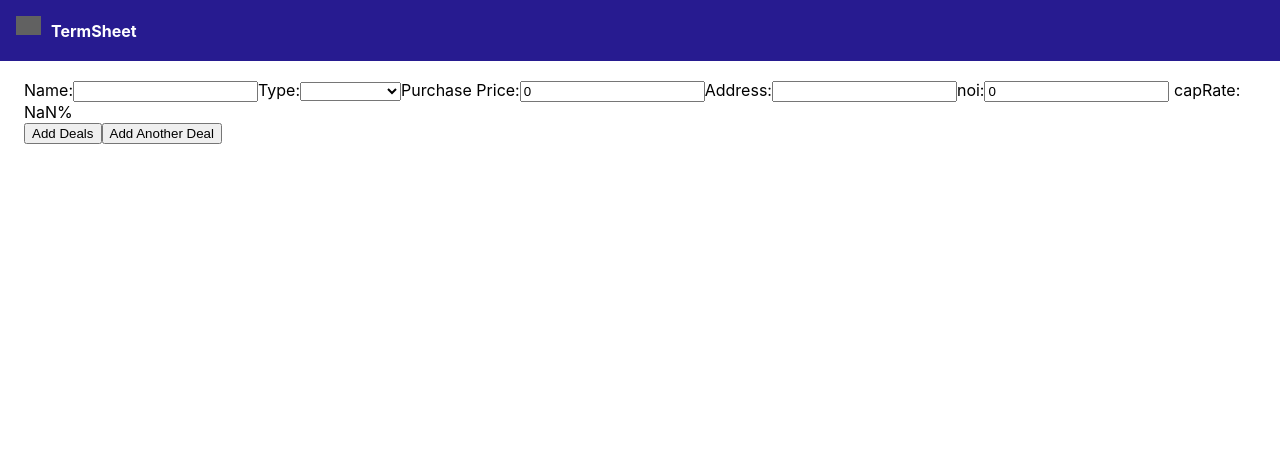
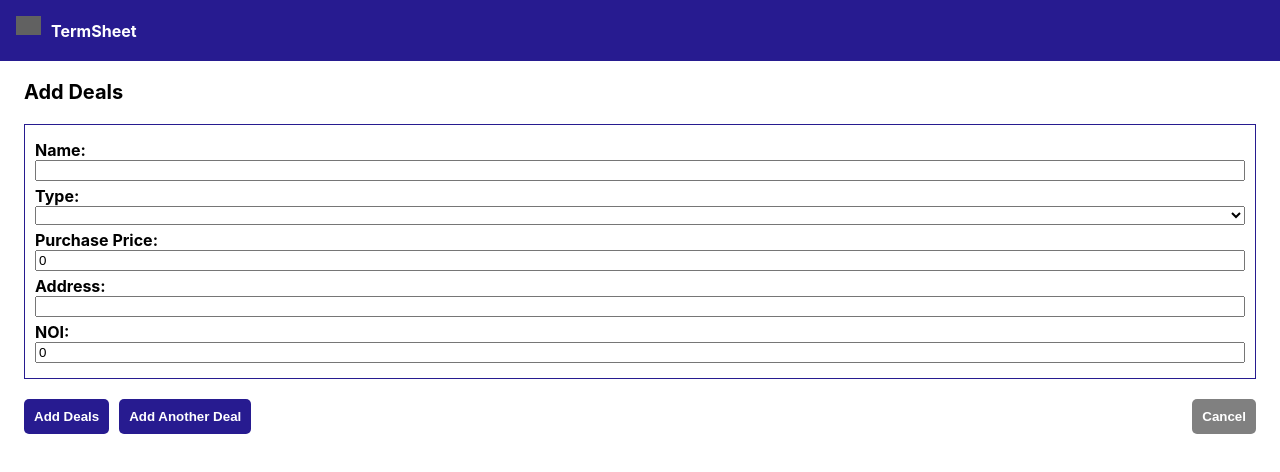
Before and after one commit to Rafaela9136/term-sheet-angular, an Angular app: page /add-deals in a window 1280 px wide. Shown: the top 472 px of the page. Built offline with nearby package versions, Linux system fonts and the light colour scheme; grey boxes are pictures that could not be loaded.

Commit message:
style: Adds style to details, add and edit views.

```diff
--- a/src/app/components/deal-details/deal-details.component.css
+++ b/src/app/components/deal-details/deal-details.component.css
@@ -0,0 +1,8 @@
+.title {
+  font-size: 20px;
+  font-weight: bold;
+}
+
+.return-btn {
+  float: right;
+}
--- a/src/app/components/deal-details/deal-details.component.html
+++ b/src/app/components/deal-details/deal-details.component.html
@@ -1,10 +1,12 @@
 <div *ngIf="deal">
-  <h2>{{ deal.name }} Details</h2>
-  <p>Type: {{ deal.type }}</p>
-  <p>Purchase Price: ${{ deal.purchasePrice }}</p>
-  <p>Address: ${{ deal.address }}</p>
-  <p>NOI: ${{ deal.noi }}</p>
-  <p>capRate: {{ deal.capRate }}%</p>
+  <p class="title">{{ deal.name }} Details</p>
+  <div>
+    <p><b>Type:</b> {{ deal.type }}</p>
+    <p><b>Purchase Price:</b> ${{ deal.purchasePrice }}</p>
+    <p><b>Address:</b> ${{ deal.address }}</p>
+    <p><b>NOI:</b> ${{ deal.noi }}</p>
+    <p><b>Cap Rate (NOI/Purchase Price):</b> {{ deal.capRate }}%</p>
+  </div>
 
-  <button (click)="goBack()">Go Back</button>
+  <button class="return-btn" (click)="goBack()">Nice! Take me back to the list.</button>
 </div>
--- a/src/app/components/deal-modal/deal-modal.component.css
+++ b/src/app/components/deal-modal/deal-modal.component.css
@@ -0,0 +1,36 @@
+.title {
+  font-size: 20px;
+  font-weight: bold;
+}
+
+.deal-container {
+  padding: 10px;
+  border: 1px solid #271b90;
+  margin: 10px 0;
+
+  label {
+    width: 100%;
+    margin: 5px 0;
+    display: grid;
+  }
+}
+
+.btn {
+  border: none;
+  padding: 10px;
+  margin-top: 10px;
+  border-radius: 5px;
+  color: white;
+  font-weight: bold;
+
+  &.add-btn {
+    float: left;
+    margin-right: 10px;
+    background-color: #271b90;
+  }
+
+  &.return-btn {
+    float: right;
+    background-color: gray;
+  }
+}
--- a/src/app/components/deal-modal/deal-modal.component.html
+++ b/src/app/components/deal-modal/deal-modal.component.html
@@ -1,29 +1,81 @@
 <div class="modal">
-  <form (ngSubmit)="onSubmit()">
-    <div *ngFor="let deal of newDeals; let i = index" class="deal-container">
-      <label for="name{{i}}">Name:</label>
+  <p class="title">Add Deals</p>
+
+  <div *ngFor="let deal of newDeals; let i = index" class="deal-container">
+    <label for="name{{i}}">
+      <b>Name: </b>
       <input type="text" id="name{{i}}" name="name{{i}}" [(ngModel)]="deal.name" required>
+    </label>
 
-      <label for="type{{i}}">Type:</label>
+    <label for="type{{i}}">
+      <b>Type: </b>
       <select id="type{{i}}" [(ngModel)]="deal.type" name="type{{i}}" required>
         <option value="Acquisition">Acquisition</option>
         <option value="Lease">Lease</option>
         <option value="Development">Development</option>
       </select>
+    </label>
 
-      <label for="purchasePrice{{i}}">Purchase Price:</label>
+    <label for="purchasePrice{{i}}">
+      <b>Purchase Price: </b>
       <input type="number" id="purchasePrice{{i}}" name="purchasePrice{{i}}" [(ngModel)]="deal.purchasePrice" required>
+    </label>
 
-      <label for="address{{i}}">Address:</label>
+    <label for="address{{i}}">
+      <b>Address: </b>
       <input type="text" id="address{{i}}" name="address{{i}}" [(ngModel)]="deal.address" required>
+    </label>
 
-      <label for="noi{{i}}">noi:</label>
+    <label for="noi{{i}}">
+      <b>NOI: </b>
       <input type="number" id="noi{{i}}" name="noi{{i}}" [(ngModel)]="deal.noi" required>
+    </label>
 
-      capRate: {{ deal.noi / deal.purchasePrice }}%
+    <label for="capRate{{i}}" *ngIf="deal.noi && deal.purchasePrice">
+      <b>Cap Rate (NOI/Purchase Price): </b>
+      <input type="number" id="capRate{{i}}" name="capRate{{i}}" [(ngModel)]="deal.capRate" disabled value="{{deal.noi / deal.purchasePrice}}">
+    </label>
+  </div>
+
+  <form (ngSubmit)="onSubmit()">
+    <div class="deal-container">
+      <label for="new-name">
+        <b>Name: </b>
+        <input type="text" id="new-name" name="new-name" [(ngModel)]="newDeal.name" required>
+      </label>
+
+      <label for="new-type">
+        <b>Type: </b>
+        <select id="new-type" [(ngModel)]="newDeal.type" name="new-type" required>
+          <option value="Acquisition">Acquisition</option>
+          <option value="Lease">Lease</option>
+          <option value="Development">Development</option>
+        </select>
+      </label>
+
+      <label for="newPurchasePrice">
+        <b>Purchase Price: </b>
+        <input type="number" id="newPurchasePrice" name="newPurchasePrice" [(ngModel)]="newDeal.purchasePrice" required>
+      </label>
+
+      <label for="newAddress">
+        <b>Address: </b>
+        <input type="text" id="newAddress" name="newAddress" [(ngModel)]="newDeal.address" required>
+      </label>
+
+      <label for="newNoi">
+        <b>NOI: </b>
+        <input type="number" id="newNoi" name="newNoi" [(ngModel)]="newDeal.noi" required>
+      </label>
+
+      <label for="newCapRate" *ngIf="newDeal.noi && newDeal.purchasePrice">
+        <b>Cap Rate (NOI/Purchase Price): </b>
+        <input type="number" id="newCapRate" name="newCapRate" [(ngModel)]="newDeal.capRate" disabled value="{{newDeal.noi / newDeal.purchasePrice}}">
+      </label>
     </div>
 
-    <button type="submit">Add Deals</button>
-    <button type="button" (click)="addDeal()">Add Another Deal</button>
+    <button class="btn add-btn" type="submit">Add Deals</button>
+    <button class="btn add-btn" type="button" (click)="addDeal()">Add Another Deal</button>
+    <button class="btn return-btn" (click)="goBack()">Cancel</button>
   </form>
 </div>
--- a/src/app/components/deal-modal/deal-modal.component.ts
+++ b/src/app/components/deal-modal/deal-modal.component.ts
@@ -25,7 +25,7 @@ export class DealModalComponent {
     noi: 0,
     capRate: 0
   }
-  newDeals: IDeal[] = [this.newDeal];
+  newDeals: IDeal[] = [];
 
   constructor(
     private dealService: DealService,
@@ -33,7 +33,15 @@ export class DealModalComponent {
   ) {}
 
   addDeal() {
-    this.newDeals.push(this.newDeal);
+    this.newDeals.push(JSON.parse(JSON.stringify(this.newDeal)));
+    this.newDeal = {
+      name: '',
+      type: '',
+      purchasePrice: 0,
+      address: '',
+      noi: 0,
+      capRate: 0
+    }
   }
 
   onSubmit() {
@@ -41,4 +49,8 @@ export class DealModalComponent {
     this.newDeals = [this.newDeal];
     this.router.navigateByUrl('')
   }
+
+  goBack() {
+    this.router.navigate(['/']);
+  }
 }
--- a/src/app/components/edit-deal-modal/edit-deal-modal.component.css
+++ b/src/app/components/edit-deal-modal/edit-deal-modal.component.css
@@ -0,0 +1,29 @@
+.title {
+  font-size: 20px;
+  font-weight: bold;
+}
+
+label {
+  width: 100%;
+  margin: 5px 0;
+  display: grid;
+}
+
+.btn {
+  border: none;
+  padding: 10px;
+  margin-top: 10px;
+  border-radius: 5px;
+  color: white;
+  font-weight: bold;
+
+  &.edit-btn {
+    float: left;
+    background-color: #271b90;
+  }
+
+  &.return-btn {
+    float: right;
+    background-color: gray;
+  }
+}
--- a/src/app/components/edit-deal-modal/edit-deal-modal.component.html
+++ b/src/app/components/edit-deal-modal/edit-deal-modal.component.html
@@ -1,27 +1,41 @@
-<div>
-  <h2>Edit Deal</h2>
+<div *ngIf="deal">
+  <p class="title">Edit Deal</p>
   <form (ngSubmit)="onSubmit()">
-    <label for="editName">Name:</label>
+    <label for="editName">
+      <b>Name: </b>
       <input type="text" id="editName" name="editName" [(ngModel)]="deal.name" required>
+    </label>
 
-    <label for="editType">Type:</label>
+    <label for="editType">
+      <b>Type: </b>
       <select id="editType" [(ngModel)]="deal.type" ng-init="editedDeal.type=editedDeal.type" name="editType" required>
         <option value="Acquisition">Acquisition</option>
         <option value="Lease">Lease</option>
         <option value="Development">Development</option>
       </select>
+    </label>
 
-    <label for="editPurchasePrice">Purchase Price:</label>
+    <label for="editPurchasePrice">
+      <b>Purchase Price: </b>
       <input type="number" id="editPurchasePrice" name="editPurchasePrice" [(ngModel)]="deal.purchasePrice" required>
+    </label>
 
-    <label for="editAddress">Address:</label>
+    <label for="editAddress">
+      <b>Address: </b>
       <input type="text" id="editAddress" name="editAddress" [(ngModel)]="deal.address" required>
+    </label>
 
-    <label for="editNoi">noi:</label>
+    <label for="editNoi">
+      <b>NOI: </b>
       <input type="number" id="editNoi" name="editNoi" [(ngModel)]="deal.noi" required>
+    </label>
 
-    capRate: {{ deal.noi / deal.purchasePrice }}%
+    <label *ngIf="deal.noi && deal.purchasePrice">
+      <b>Cap Rate (NOI/Purchase Price): </b>
+      <input type="number" id="editCapRate" name="editCapRate" [(ngModel)]="deal.capRate" disabled value="{{deal.noi / deal.purchasePrice}}">
+    </label>
 
-    <button type="submit">Edit Deal</button>
+    <button class="btn edit-btn" type="submit">Edit Deal</button>
+    <button class="btn return-btn" (click)="goBack()">Cancel</button>
   </form>
 </div>
--- a/src/app/components/edit-deal-modal/edit-deal-modal.component.ts
+++ b/src/app/components/edit-deal-modal/edit-deal-modal.component.ts
@@ -1,5 +1,6 @@
 import { Component, OnInit } from '@angular/core';
 import { FormsModule } from '@angular/forms';
+import { CommonModule } from '@angular/common';
 import { Router, ActivatedRoute } from "@angular/router";
 import { DealService } from "../../services/deal.service";
 import { IDeal } from "../../interfaces/ideal";
@@ -8,7 +9,8 @@ import { IDeal } from "../../interfaces/ideal";
   selector: 'app-edit-deal-modal',
   standalone: true,
   imports: [
-    FormsModule
+    FormsModule,
+    CommonModule
   ],
   templateUrl: './edit-deal-modal.component.html',
   styleUrl: './edit-deal-modal.component.css'
@@ -41,4 +43,8 @@ export class EditDealModalComponent implements OnInit {
     this.deal = {};
     this.router.navigate(['/']);
   }
+
+  goBack() {
+    this.router.navigate(['/']);
+  }
 }
--- a/src/app/services/deal.service.ts
+++ b/src/app/services/deal.service.ts
@@ -21,6 +21,7 @@ const defaultDealsList = [
     capRate: 5.5,
   },
   {
+    id: 2,
     name: 'Green Acres Warehouse',
     type: 'Lease',
     purchasePrice: 950000,
@@ -29,6 +30,7 @@ const defaultDealsList = [
     capRate: 7.2,
   },
   {
+    id: 3,
     name: 'Oceanfront Resort',
     type: 'Acquisition',
     purchasePrice: 2000000,
@@ -37,6 +39,7 @@ const defaultDealsList = [
     capRate: 8.5,
   },
   {
+    id: 4,
     name: 'Downtown Loft Condos',
     type: 'Development',
     purchasePrice: 500000,
```
Lines whose indentation alone changed are shown as unchanged.
